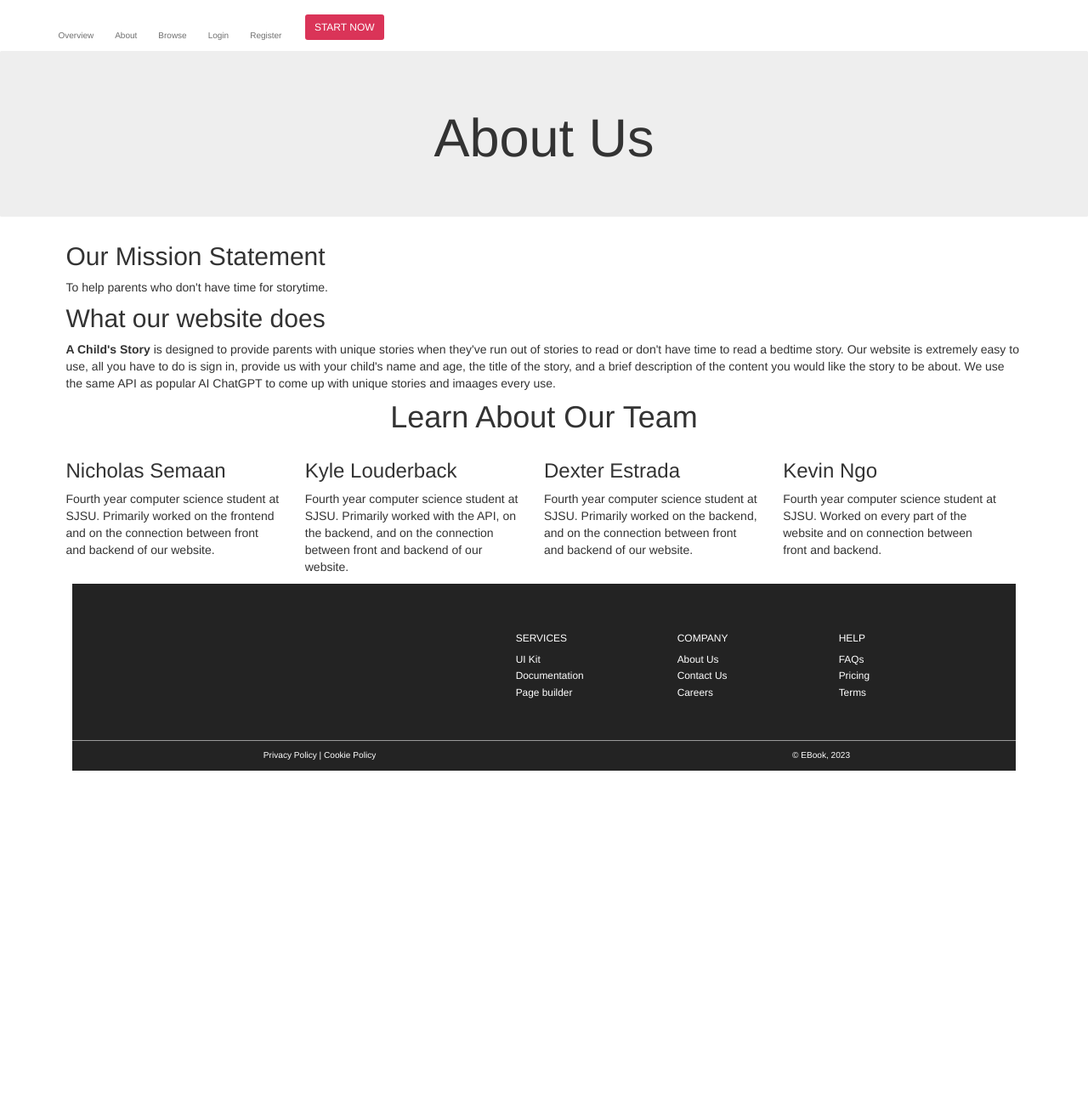
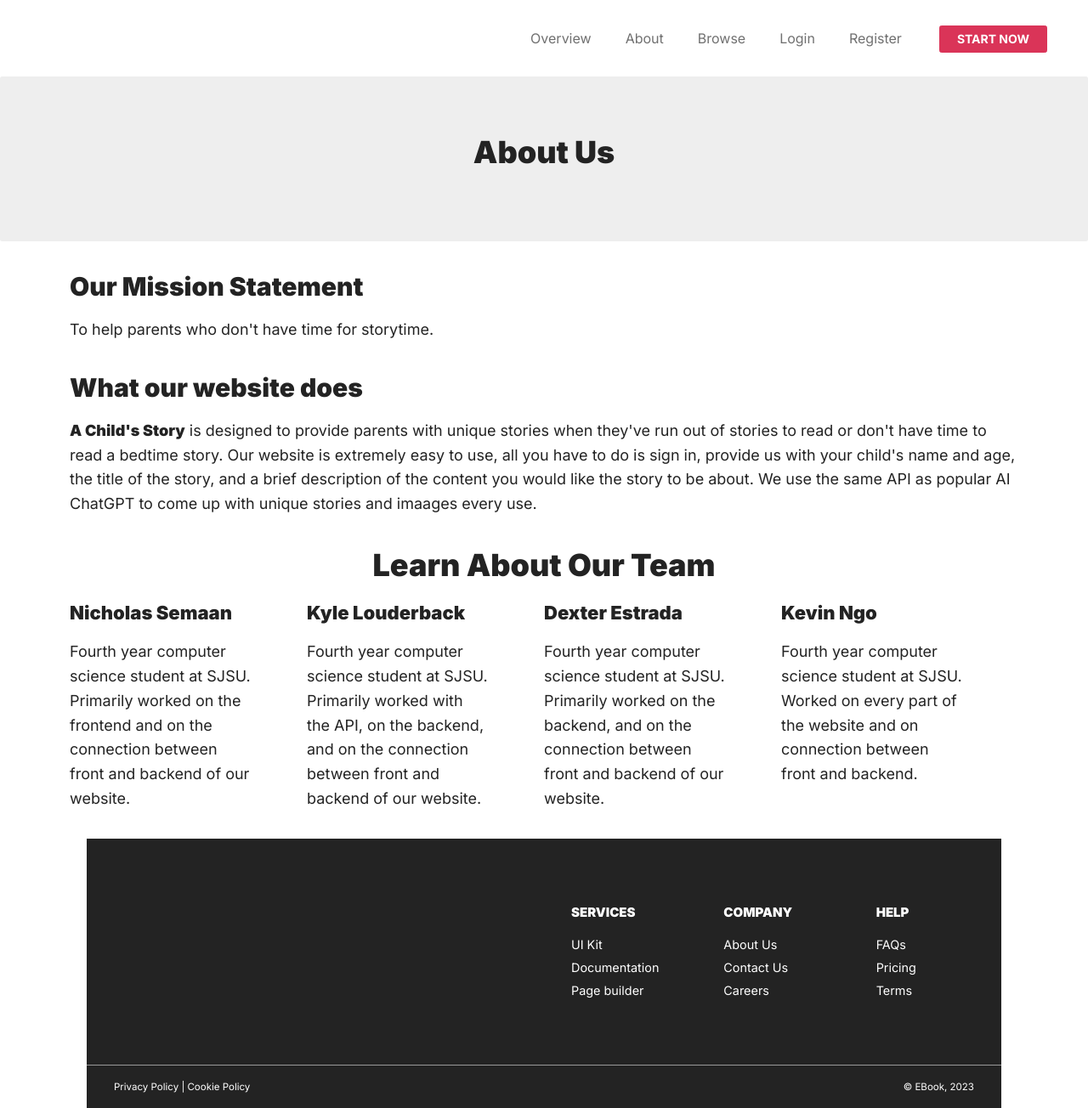
Before and after one commit to contactatfp/theLibrarians, a Flask app: page /about in a window 1280 px wide. Shown: the whole page at 85% size. Before the commit the page ends 907 px from the top, so only its background shows below. Run offline with Flask 3, Linux system fonts and the light colour scheme; parts of the project's set-up code (start-up, migrations or seed data) failed here and were passed over; some libraries are stand-ins or nearby versions.

Commit message:
fixed formatting issue

```diff
--- a/dev/templates/about.html
+++ b/dev/templates/about.html
@@ -4,10 +4,6 @@
     <head>
       <title>About Page</title>
       <meta charset="utf-8">
-      <meta name="viewport" content="width=device-width, initial-scale=1">
-      <link rel="stylesheet" href="https://maxcdn.bootstrapcdn.com/bootstrap/3.4.1/css/bootstrap.min.css">
-      <script src="https://ajax.googleapis.com/ajax/libs/jquery/3.6.4/jquery.min.js"></script>
-      <script src="https://maxcdn.bootstrapcdn.com/bootstrap/3.4.1/js/bootstrap.min.js"></script>
     </head>
     <body>
 
```
